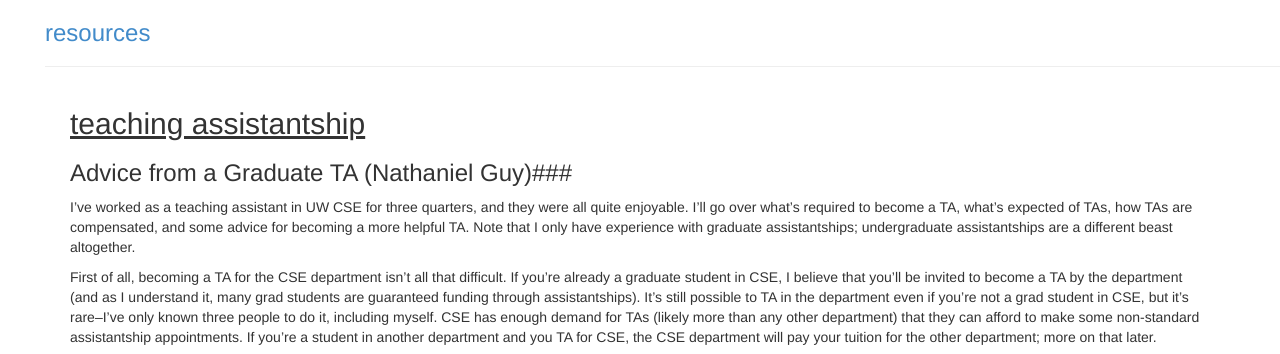
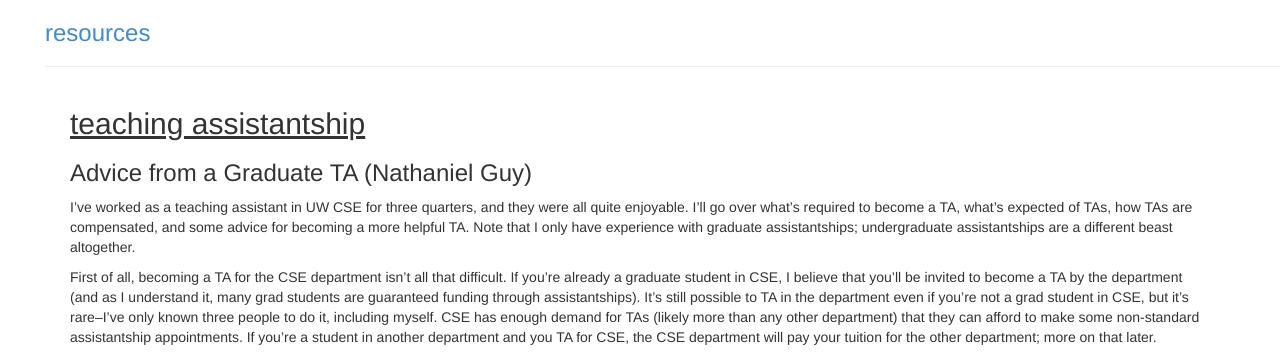
Before and after one commit to NattyBumppo/res, a Jekyll site: the page built from _posts/2014-09-01-teaching-assistant.md, in a window 1280 px wide. Shown: the top 354 px of the page. Built offline with Jekyll 4.4.1, drawn with Linux system fonts in a browser that asks for light colours; Markdown is read by kramdown in place of the engine named in the settings.

```diff
--- a/_posts/2014-09-01-teaching-assistant.md
+++ b/_posts/2014-09-01-teaching-assistant.md
@@ -5,7 +5,7 @@ description:
 category: uwcse
 ---
 
-###Advice from a Graduate TA (Nathaniel Guy)###
+### Advice from a Graduate TA (Nathaniel Guy)
 
 I've worked as a teaching assistant in UW CSE for three quarters, and they were all quite enjoyable. I'll go over what's required to become a TA, what's expected of TAs, how TAs are compensated, and some advice for becoming a more helpful TA. Note that I only have experience with graduate assistantships; undergraduate assistantships are a different beast altogether.
 
```
